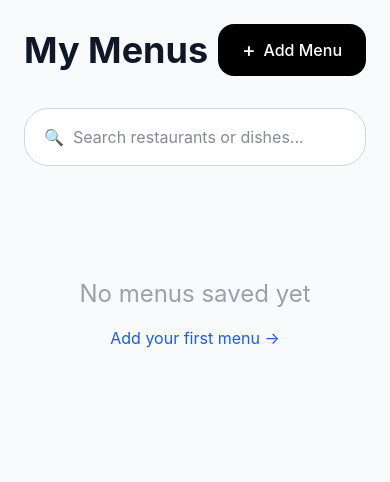
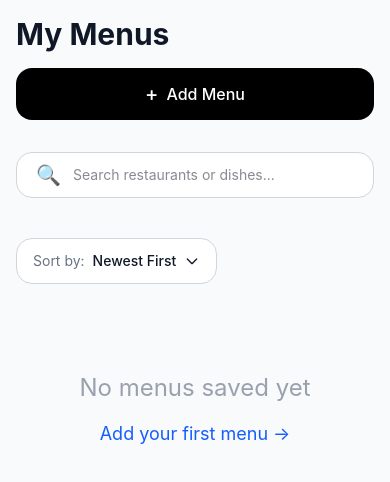
Before and after one commit to SerliKarapetian/PocketMenu, a Nuxt app: page / in a window 390 px wide. Shown: the top 482 px of the page. Built offline with nearby package versions, Linux system fonts and the light colour scheme.

Commit message:
(update): added sort button and made the code responsive

```diff
--- a/components/SearchBar.vue
+++ b/components/SearchBar.vue
@@ -1,15 +1,17 @@
 <template>
-  <div class="relative mb-8">
+  <div class="relative mb-6 sm:mb-8">
     <input
       v-model="searchTerm"
       type="text"
       placeholder="Search restaurants or dishes..."
-      class="w-full bg-white dark:bg-gray-900 border border-gray-300 dark:border-gray-700 rounded-3xl px-6 py-4 pl-12 focus:outline-none focus:border-black dark:focus:border-white transition"
+      class="w-full bg-white dark:bg-gray-900 border border-gray-300 dark:border-gray-700 rounded-2xl px-4 py-3 pl-14  hover:border-black dark:hover:border-white transition text-sm sm:text-base"
       @input="$emit('search', searchTerm)"
     />
-    <span class="absolute left-5 top-1/2 -translate-y-1/2 text-gray-400"
-      >🔍</span
+    <span
+      class="absolute left-5 sm:left-6 top-1/2 -translate-y-1/2 text-gray-400 text-xl"
     >
+      🔍
+    </span>
   </div>
 </template>
 
--- /dev/null
+++ b/components/SortDropdown.vue
@@ -0,0 +1,106 @@
+<template>
+  <div class="relative">
+    <button
+      @click="isOpen = !isOpen"
+      class="flex items-center gap-2 bg-white dark:bg-gray-900 border border-gray-300 dark:border-gray-700 rounded-2xl px-4 py-3 hover:border-black dark:hover:border-white transition text-sm sm:text-base"
+    >
+      <span class="text-gray-500">Sort by:</span>
+      <span class="font-medium">{{ currentSortLabel }}</span>
+      <svg
+        class="w-4 h-4 transition-transform"
+        :class="{ 'rotate-180': isOpen }"
+        fill="none"
+        stroke="currentColor"
+        viewBox="0 0 24 24"
+      >
+        <path
+          stroke-linecap="round"
+          stroke-linejoin="round"
+          stroke-width="2"
+          d="M19 9l-7 7-7-7"
+        />
+      </svg>
+    </button>
+
+    <!-- Dropdown -->
+    <div
+      v-if="isOpen"
+      class="absolute right-0 mt-2 w-56 bg-white dark:bg-gray-900 border border-gray-200 dark:border-gray-700 rounded-2xl shadow-xl overflow-hidden z-20"
+    >
+      <button
+        v-for="option in sortOptions"
+        :key="option.value"
+        @click="selectSort(option.value)"
+        class="w-full text-left px-4 py-3 hover:bg-gray-50 dark:hover:bg-gray-800 transition flex items-center justify-between text-sm"
+        :class="{
+          'bg-gray-50 dark:bg-gray-800 font-medium':
+            currentSort === option.value,
+        }"
+      >
+        {{ option.label }}
+        <span
+          v-if="currentSort === option.value"
+          class="text-black dark:text-white"
+          >✓</span
+        >
+      </button>
+    </div>
+  </div>
+</template>
+
+<script setup lang="ts">
+import { ref } from "vue";
+
+type SortOption = "newest" | "oldest" | "az" | "za" | "lastVisited";
+
+const props = defineProps<{
+  modelValue: SortOption;
+}>();
+
+const emit = defineEmits<{
+  "update:modelValue": [value: SortOption];
+}>();
+
+const isOpen = ref(false);
+
+const sortOptions = [
+  { value: "newest" as const, label: "Newest First" },
+  { value: "oldest" as const, label: "Oldest First" },
+  { value: "az" as const, label: "A → Z" },
+  { value: "za" as const, label: "Z → A" },
+  { value: "lastVisited" as const, label: "Last Visited" },
+];
+
+const currentSort = computed({
+  get: () => props.modelValue,
+  set: (value) => emit("update:modelValue", value),
+});
+
+const currentSortLabel = computed(() => {
+  return (
+    sortOptions.find((opt) => opt.value === currentSort.value)?.label ||
+    "Newest"
+  );
+});
+
+const selectSort = (value: SortOption) => {
+  currentSort.value = value;
+  isOpen.value = false;
+};
+
+// Close dropdown when clicking outside
+const onClickOutside = (event: MouseEvent) => {
+  const target = event.target as HTMLElement;
+  if (!target.closest(".relative")) {
+    isOpen.value = false;
+  }
+};
+
+onMounted(() => {
+  document.addEventListener("click", onClickOutside);
+});
+
+onUnmounted(() => {
+  document.removeEventListener("click", onClickOutside);
+});
+</script>
--- a/pages/index.vue
+++ b/pages/index.vue
@@ -1,27 +1,41 @@
 <template>
-  <div class="max-w-6xl mx-auto p-6">
-    <div class="flex justify-between items-center mb-8">
-      <h1 class="text-4xl font-bold">My Menus</h1>
+  <div class="max-w-7xl mx-auto p-4 sm:p-6 lg:p-8">
+    <div
+      class="flex flex-col sm:flex-row sm:items-center justify-between gap-4 mb-8"
+    >
+      <h1 class="text-3xl sm:text-4xl font-bold">My Menus</h1>
+
       <NuxtLink
         to="/add"
-        class="bg-black dark:bg-white text-white dark:text-black px-6 py-3 rounded-2xl font-medium flex items-center gap-2 hover:scale-105 transition"
+        class="bg-black dark:bg-white text-white dark:text-black px-6 py-3 rounded-2xl font-medium flex items-center justify-center gap-2 hover:scale-105 active:scale-95 transition w-full sm:w-auto"
       >
         <span class="text-xl">+</span> Add Menu
       </NuxtLink>
     </div>
 
-    <SearchBar @search="handleSearch" />
+    <!-- Search and Sort Row -->
+    <div class="flex flex-col sm:flex-row gap-4 mb-6 sm:mb-8">
+      <div class="flex-1">
+        <SearchBar @search="handleSearch" />
+      </div>
+      <div class="sm:flex-shrink-0">
+        <SortDropdown v-model="sortBy" />
+      </div>
+    </div>
 
-    <div v-if="menus.length === 0" class="text-center py-20">
+    <div v-if="menus.length === 0" class="text-center py-16 sm:py-20">
       <p class="text-2xl text-gray-400 mb-4">No menus saved yet</p>
-      <NuxtLink to="/add" class="text-blue-600 hover:underline">
+      <NuxtLink to="/add" class="text-blue-600 hover:underline text-lg">
         Add your first menu →
       </NuxtLink>
     </div>
 
-    <div class="grid grid-cols-1 md:grid-cols-2 lg:grid-cols-3 gap-6">
+    <!-- Grid -->
+    <div
+      class="grid grid-cols-2 sm:grid-cols-2 lg:grid-cols-3 xl:grid-cols-4 gap-4 sm:gap-6"
+    >
       <MenuCard
-        v-for="menu in filteredMenus"
+        v-for="menu in sortedAndFilteredMenus"
         :key="menu.id"
         :menu="menu"
         @delete="deleteMenu"
@@ -37,13 +51,41 @@ definePageMeta({ layout: "default" });
 
 const menuStore = useMenuStore();
 const searchTerm = ref("");
+const sortBy = ref<"newest" | "oldest" | "az" | "za" | "lastVisited">("newest");
 
 const menus = computed(() => menuStore.menus);
+
 const filteredMenus = computed(() => {
   if (!searchTerm.value) return menus.value;
   return menus.value.filter((m) =>
     m.name.toLowerCase().includes(searchTerm.value.toLowerCase()),
   );
+});
+
+const sortedAndFilteredMenus = computed(() => {
+  const filtered = filteredMenus.value;
+
+  switch (sortBy.value) {
+    case "newest":
+      return [...filtered].sort(
+        (a, b) => new Date(b.addedAt).getTime() - new Date(a.addedAt).getTime(),
+      );
+    case "oldest":
+      return [...filtered].sort(
+        (a, b) => new Date(a.addedAt).getTime() - new Date(b.addedAt).getTime(),
+      );
+    case "az":
+      return [...filtered].sort((a, b) => a.name.localeCompare(b.name));
+    case "za":
+      return [...filtered].sort((a, b) => b.name.localeCompare(a.name));
+    case "lastVisited":
+      return [...filtered].sort(
+        (a, b) =>
+          new Date(b.lastVisited).getTime() - new Date(a.lastVisited).getTime(),
+      );
+    default:
+      return filtered;
+  }
 });
 
 const handleSearch = (term: string) => {
```
